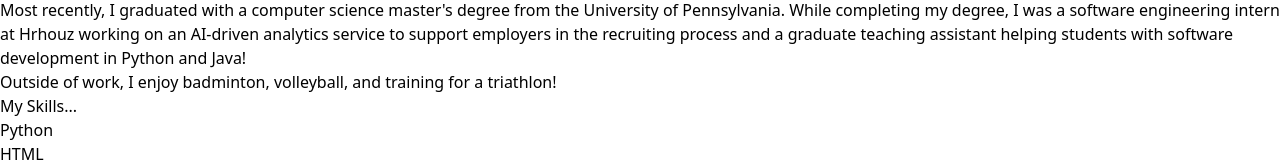
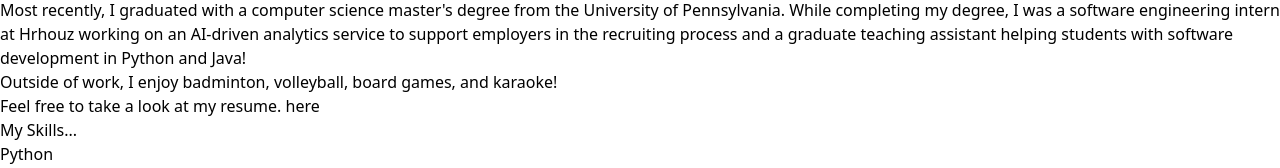
Before and after one commit to slalani13/portfolio, a React (Vite) app: page / in a window 1280 px wide. Shown: the part 494-662 px from the top of the page. Built offline with nearby package versions, Linux system fonts and the light colour scheme.

Commit message:
updated about

```diff
--- a/src/components/About.jsx
+++ b/src/components/About.jsx
@@ -26,7 +26,11 @@ export default function About() {
               Most recently, I graduated with a computer science master's degree from the University of Pennsylvania. While completing my degree, I was a software engineering intern at Hrhouz working on an AI-driven analytics service to support employers in the recruiting process and a graduate teaching assistant helping students with software development in Python and Java!
               </p>
               <p className="text-gray-300 text-center lg:text-left">
-              Outside of work, I enjoy badminton, volleyball, and training for a triathlon!
+              Outside of work, I enjoy badminton, volleyball, board games, and karaoke!
+              </p>
+              <p>
+                Feel free to take a look at my resume.
+                <a className="text-bold text-teal-400" href="https://docs.google.com/document/d/1ZYn0cqV3BXf3Spuj55sDAcgPJ3KdfLYThks8Xl4rrNo/edit?usp=sharing"> here</a>
               </p>
           </div>
       </section>
```
